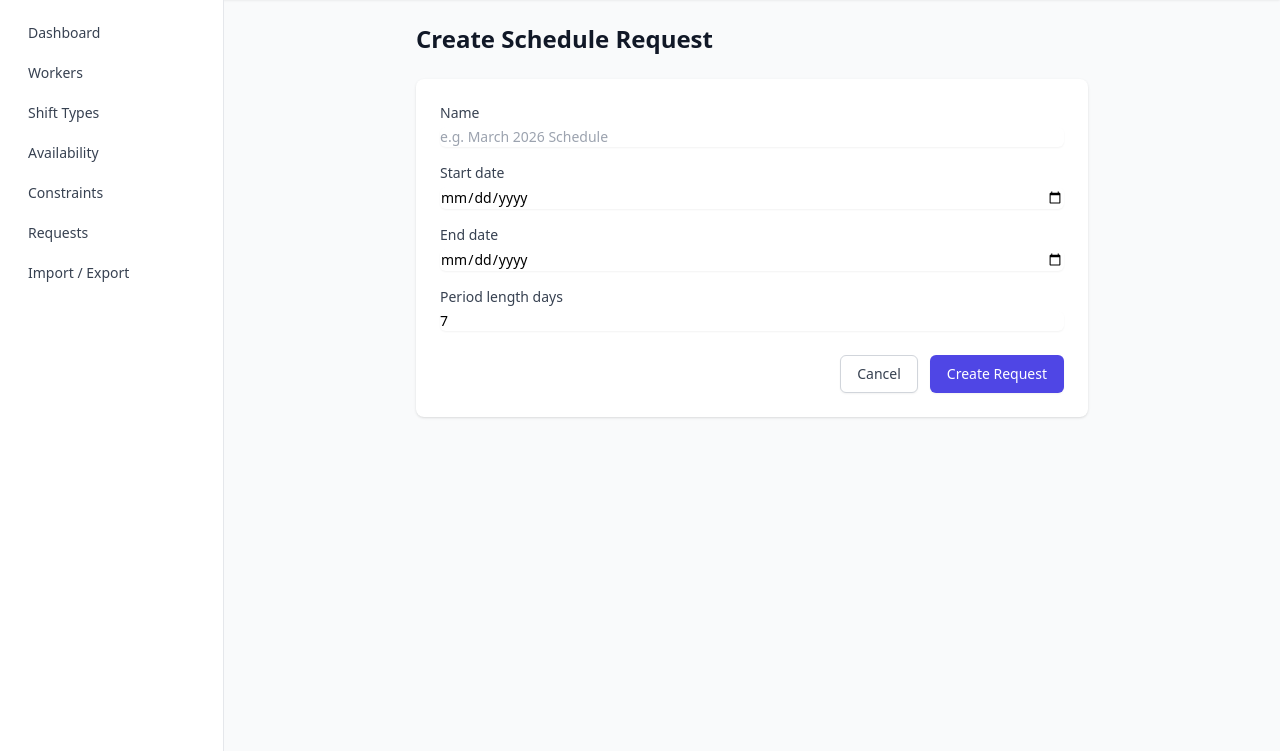
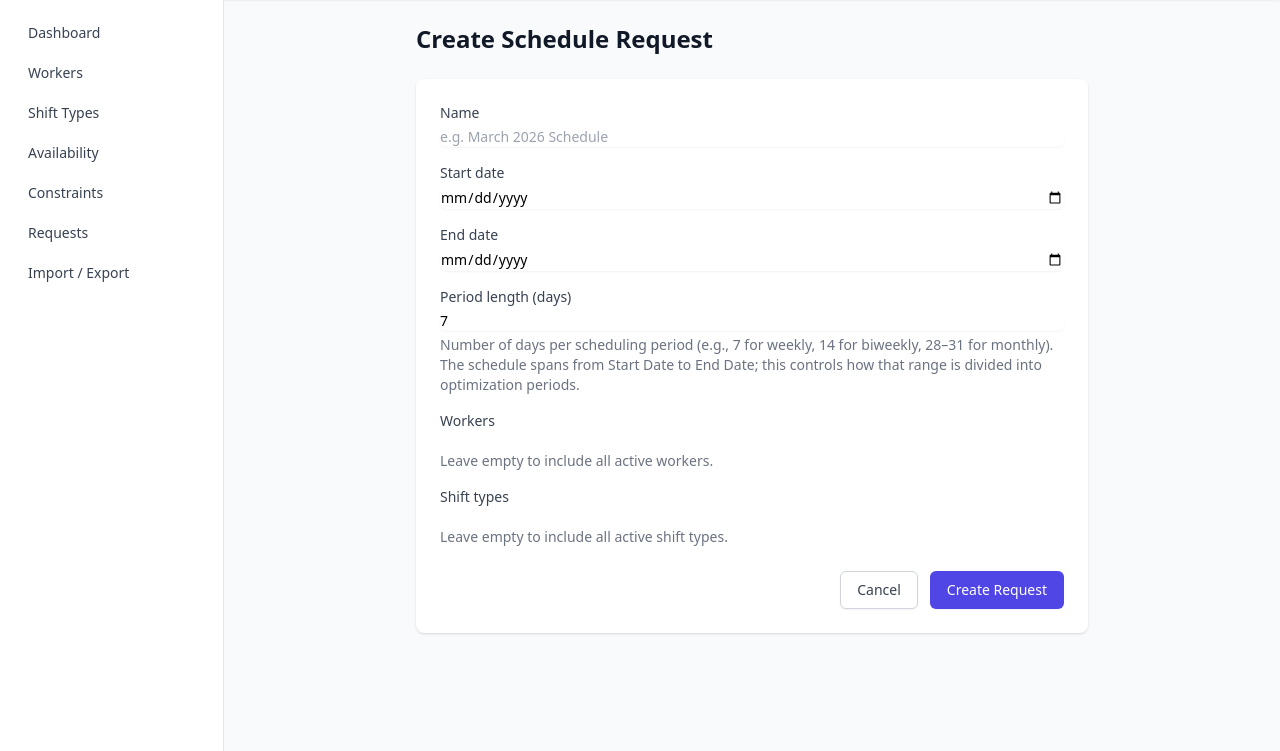
Before and after one commit to jbolinge/shift-solver, a Django app: page /requests/create/ in a window 1280 px wide. Shown: the part 53-804 px from the top of the page. Run offline with Django 5.2, Linux system fonts and the light colour scheme; data that the repository does not hold is empty; some libraries are stand-ins or nearby versions.

Commit message:
feat: expose workers/shift_types selection and period_length help on ScheduleRequestForm
Add M2M checkbox fields for workers and shift_types so users can scope
schedules to specific subsets. Improve period_length_days UX with a
descriptive label and help text. Render help_text in the request form
template.

Co-Authored-By: Claude Opus 4.6 <noreply@anthropic.com>

```diff
--- a/web/core/forms.py
+++ b/web/core/forms.py
@@ -368,6 +368,8 @@ class ScheduleRequestForm(forms.ModelForm):
             "start_date",
             "end_date",
             "period_length_days",
+            "workers",
+            "shift_types",
         ]
         widgets = {
             "name": forms.TextInput(
@@ -394,7 +396,37 @@ class ScheduleRequestForm(forms.ModelForm):
                     "min": "1",
                 }
             ),
+            "workers": forms.CheckboxSelectMultiple(
+                attrs={
+                    "class": "h-4 w-4 rounded border-gray-300 text-indigo-600 focus:ring-indigo-500",
+                }
+            ),
+            "shift_types": forms.CheckboxSelectMultiple(
+                attrs={
+                    "class": "h-4 w-4 rounded border-gray-300 text-indigo-600 focus:ring-indigo-500",
+                }
+            ),
         }
+        labels = {
+            "period_length_days": "Period length (days)",
+        }
+        help_texts = {
+            "period_length_days": (
+                "Number of days per scheduling period (e.g., 7 for weekly, "
+                "14 for biweekly, 28\u201331 for monthly). The schedule spans "
+                "from Start Date to End Date; this controls how that range "
+                "is divided into optimization periods."
+            ),
+            "workers": "Leave empty to include all active workers.",
+            "shift_types": "Leave empty to include all active shift types.",
+        }
+
+    def __init__(self, *args, **kwargs):
+        super().__init__(*args, **kwargs)
+        self.fields["workers"].queryset = Worker.objects.filter(is_active=True)
+        self.fields["shift_types"].queryset = ShiftType.objects.filter(is_active=True)
+        self.fields["workers"].required = False
+        self.fields["shift_types"].required = False
 
     def clean(self) -> dict:
         """Validate that end_date >= start_date."""
--- a/web/templates/requests/request_form.html
+++ b/web/templates/requests/request_form.html
@@ -16,6 +16,9 @@
                 {{ field.label }}
             </label>
             {{ field }}
+            {% if field.help_text %}
+            <p class="mt-1 text-sm text-gray-500">{{ field.help_text }}</p>
+            {% endif %}
             {% if field.errors %}
             <ul class="mt-1 text-sm text-red-600">
                 {% for error in field.errors %}
```
